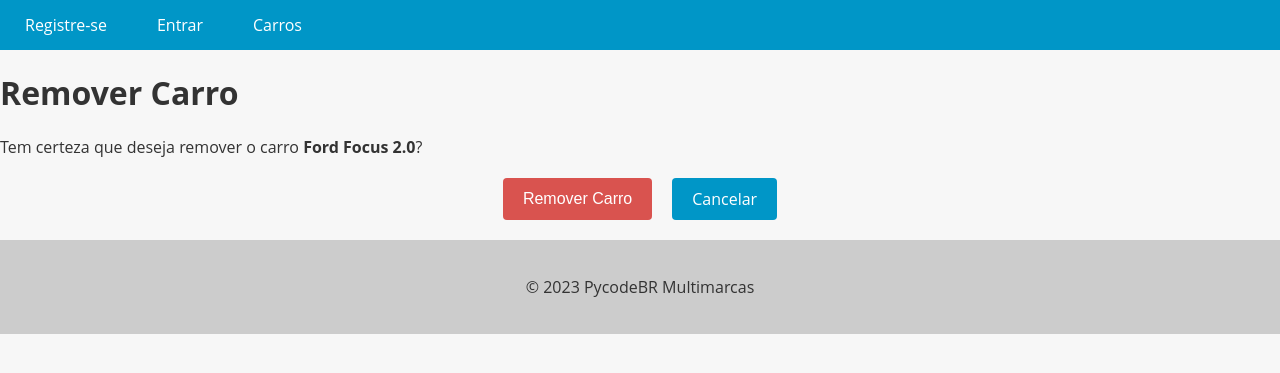
After one commit to edeColli/Carros, a Django app: page /car/3/delete/ in a window 1280 px wide. The commit adds this page. Shown: the top 373 px of the page. Run offline with Django 5.2, Linux system fonts and the light colour scheme; data comes from the database, SQL or seed files in the repository; both versions use the stored data as it was after the commit.

Commit message:
Adicionado Update e Delete ao Crud

```diff
--- a/app/urls.py
+++ b/app/urls.py
@@ -19,7 +19,7 @@ from django.contrib import admin
 from django.urls import path
 from django.conf import settings
 from django.conf.urls.static import static
-from cars.views import CarsListView, NewCarCreateView, CarDetailView
+from cars.views import CarsListView, NewCarCreateView, CarDetailView, CarUpdateView, CarDeleteView
 from accounts.views import RegisterView, LoginView, LogoutView
 
 urlpatterns = [
@@ -30,4 +30,6 @@ urlpatterns = [
     path('login/', LoginView.as_view(), name='login'),
     path('logout/', LogoutView.as_view(), name='logout'),
     path('car/<int:pk>/', CarDetailView.as_view(), name='car_detail'),
+    path('car/<int:pk>/update/', CarUpdateView.as_view(), name='car_update'),
+    path('car/<int:pk>/delete/', CarDeleteView.as_view(), name='car_delete'),
 ] + static(settings.MEDIA_URL, document_root=settings.MEDIA_ROOT)
--- /dev/null
+++ b/cars/templates/car_delete.html
@@ -0,0 +1,63 @@
+{% extends "base.html" %}
+
+{% block content %}
+  <style>
+    .buttons-container {
+      display: flex;
+      justify-content: center;
+      margin-top: 20px;
+      margin-bottom: 20px;
+    }
+
+    .btn {
+      display: inline-block;
+      background-color: #0096c7;
+      color: #fff;
+      border: none;
+      padding: 10px 20px;
+      font-size: 16px;
+      border-radius: 4px;
+      cursor: pointer;
+      transition: background-color 0.3s ease-in-out;
+      margin: 0 10px;
+    }
+
+    .btn:hover {
+      background-color: #108eb8;
+    }
+
+    .btn-danger {
+      background-color: #d9534f;
+      text-decoration: none !important;
+    }
+
+    .btn-danger:hover {
+      background-color: #d2221c;
+    }
+
+    .error-message {
+      color: #d9534f;
+      font-size: 14px;
+      margin-top: 5px;
+    }
+
+    a {
+      text-decoration: none !important;
+    }
+  </style>
+  <div class="card">
+    <div class="card-header">
+      <h1 class="card-title">Remover Carro</h1>
+    </div>
+    <div class="card-body">
+      <p>Tem certeza que deseja remover o carro <strong>{{ object.brand }} {{ object.model }}</strong>?</p>
+      <form method="post">
+        {% csrf_token %}
+        <div class="buttons-container">
+          <button type="submit" class="btn btn-danger">Remover Carro</button>
+          <a href="{% url 'car_update' pk=object.pk %}" class="btn btn-secondary">Cancelar</a>
+        </div>
+      </form>
+    </div>
+  </div>
+{% endblock %}
--- a/cars/templates/car_detail.html
+++ b/cars/templates/car_detail.html
@@ -87,4 +87,8 @@
       <p><strong>Placa:</strong> {{ object.plate }}</p>
       <p><strong>Preço:</strong> R$ {{ object.value }}</p>
   </div>
+  <div class="buttons-container">
+    <a href="{% url 'car_update' pk=object.pk %}" class="btn btn-primary">Editar</a>
+    <a href="{% url 'car_delete' pk=object.pk %}" class="btn btn-danger">Remover</a>
+  </div>
 {% endblock %}
--- a/cars/views.py
+++ b/cars/views.py
@@ -3,7 +3,7 @@ from django.db.models.query import QuerySet
 from django.shortcuts import render, redirect
 from cars.models import Car
 from cars.forms import CarModelForm
-from django.views.generic import ListView, CreateView, DetailView
+from django.views.generic import ListView, CreateView, DetailView, UpdateView, DeleteView
 
 
 class CarsListView(ListView):
@@ -27,3 +27,16 @@ class NewCarCreateView(CreateView):
 class CarDetailView(DetailView):
     model = Car
     template_name = 'car_detail.html'
+
+
+class CarUpdateView(UpdateView):
+    model = Car
+    form_class = CarModelForm
+    template_name = 'car_update.html'
+    success_url = '/cars/'
+
+
+class CarDeleteView(DeleteView):
+    model = Car
+    template_name = 'car_delete.html'
+    success_url = '/cars/'
```
Also changed, not shown: cars/templates/car_update.html (added, +123 -0 lines), db.sqlite3.
